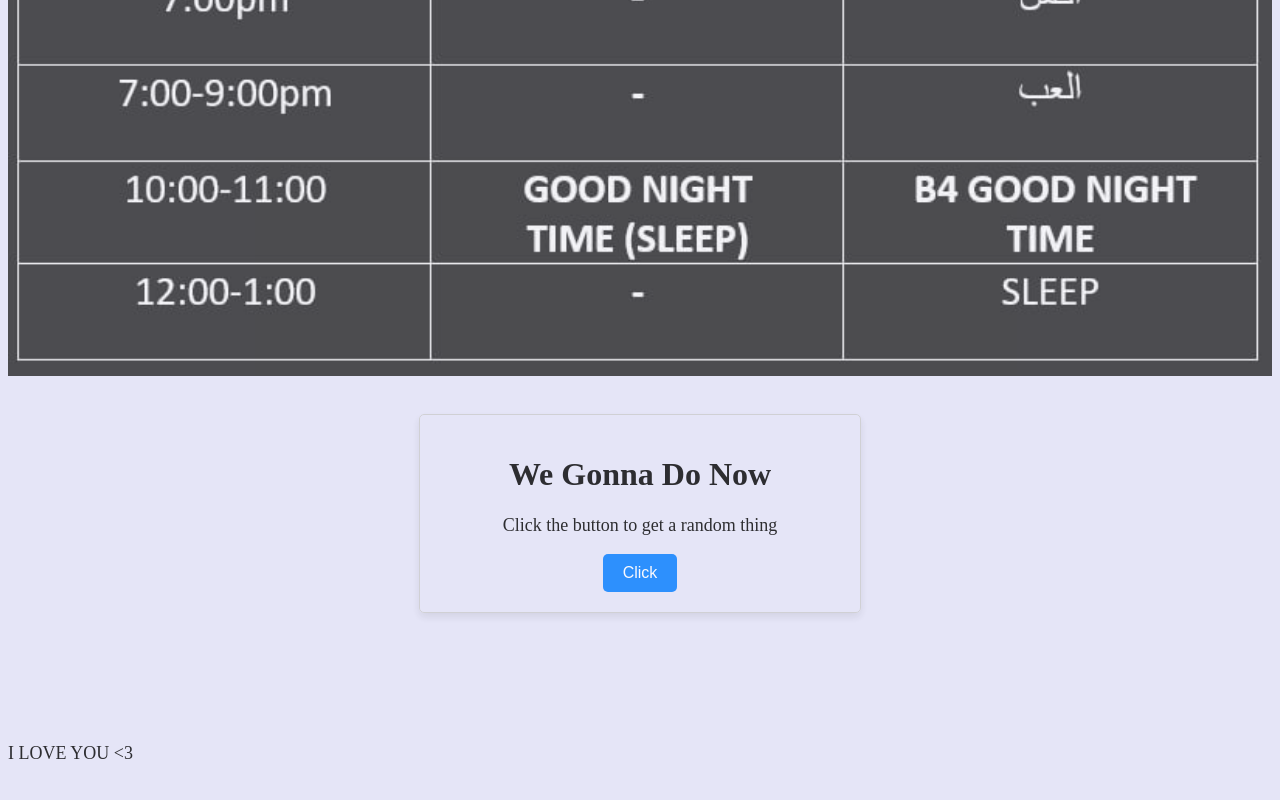
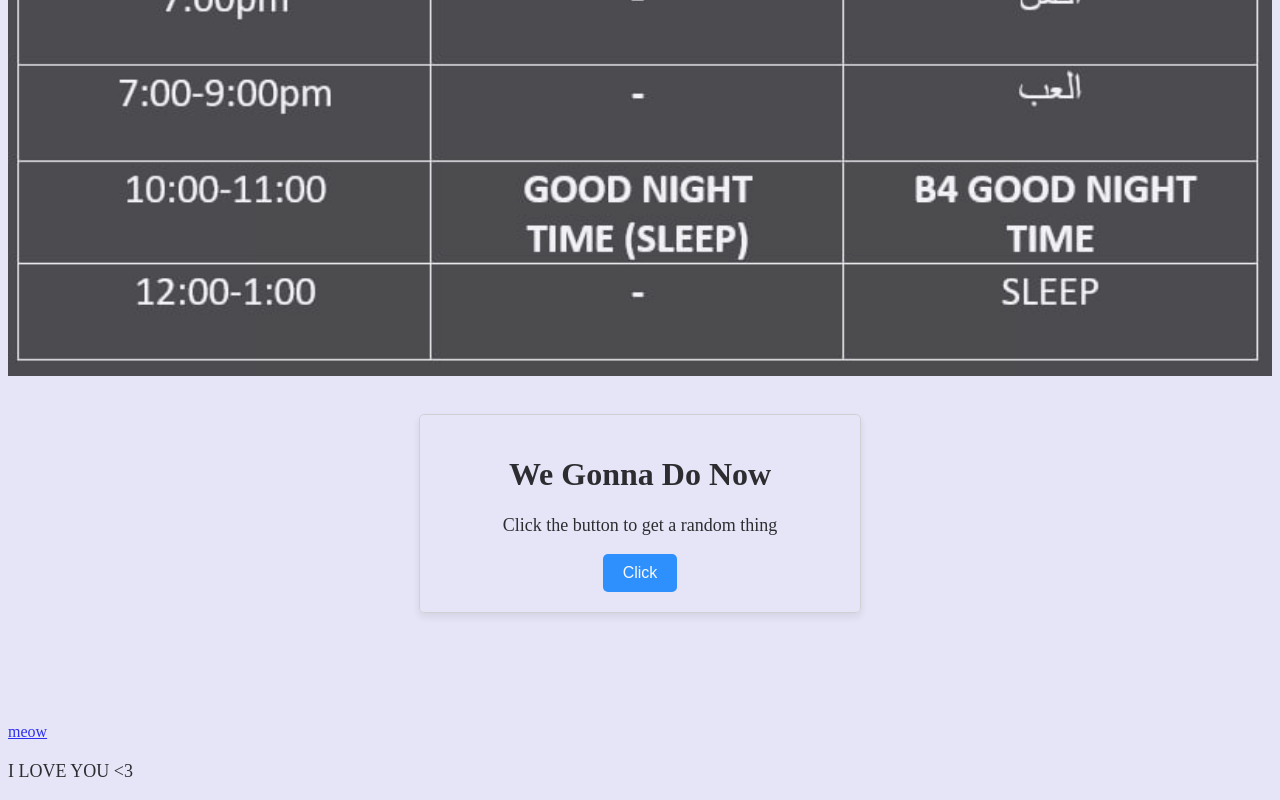
Before and after one commit to MohammedHussien14/Ayamoh14229, a plain HTML site: page index.html in a window 1280 px wide. Shown: the part 1368-2168 px from the top of the page. Drawn offline with Linux system fonts and the light colour scheme.

Commit message:
Update index.html

```diff
--- a/index.html
+++ b/index.html
@@ -58,6 +58,8 @@
 <br>
 <br>
 <br>
+   <a href="meow/index.html">meow</a>
+
 <p>I LOVE YOU <3</p>
     <script src="script.js"></script>
     <script>
```
